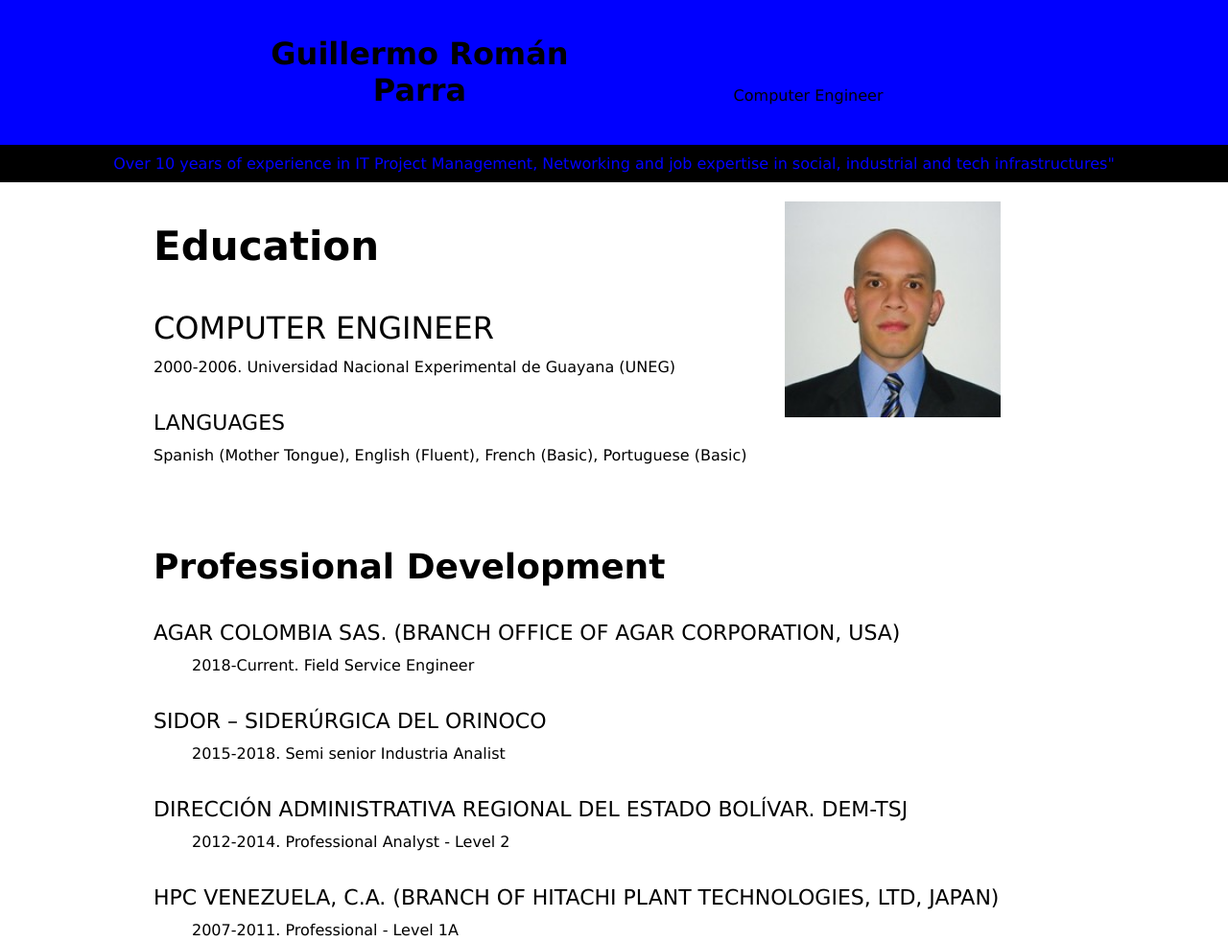
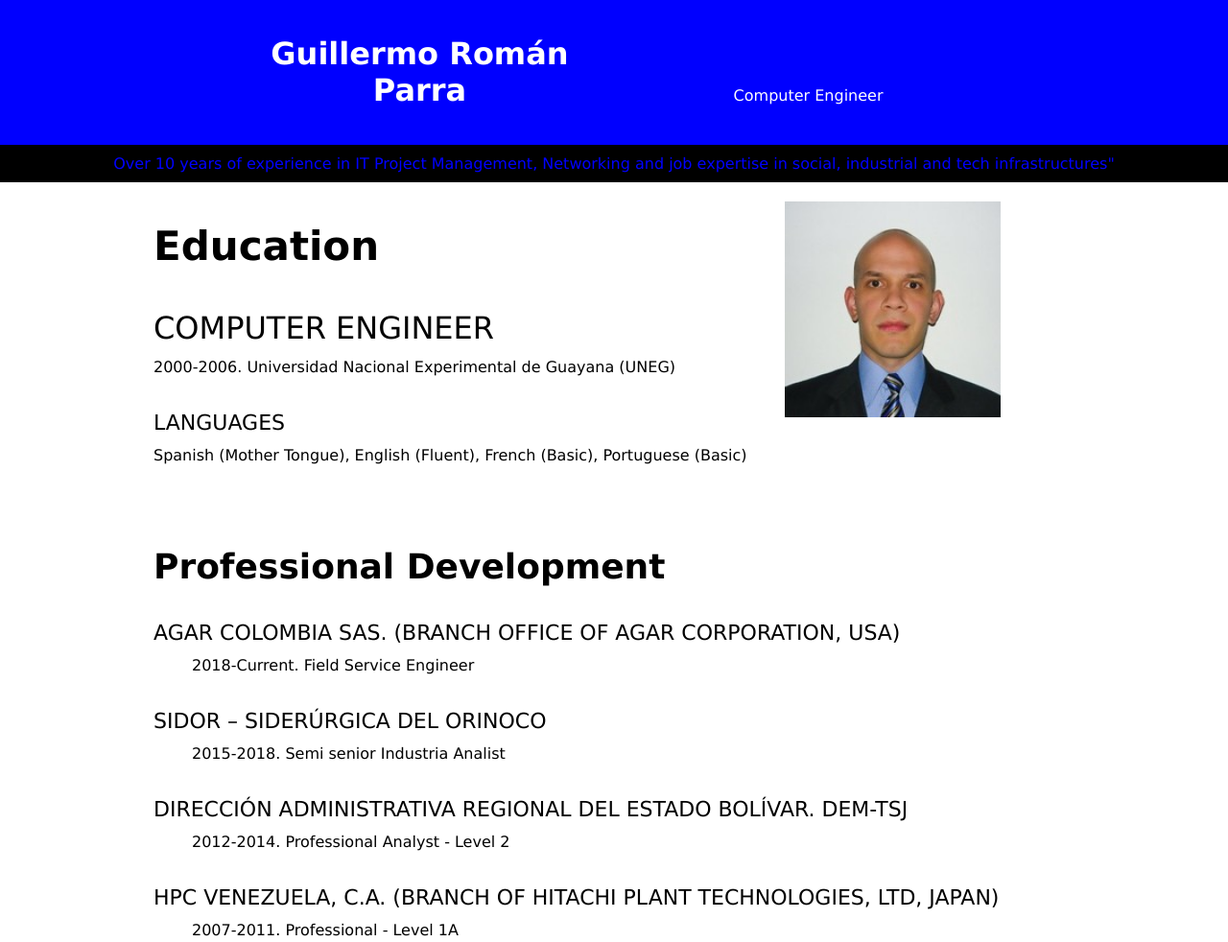
Before and after one commit to gromanp/CV, a plain HTML site: page index.html in a window 1280 px wide. Shown: the top 982 px of the page at 96% size. Drawn offline with Linux system fonts and the light colour scheme.

Commit message:
Se cambio texto h1 a blanco

```diff
--- a/index.html
+++ b/index.html
@@ -6,7 +6,7 @@
         <meta name="description" content="Guillermo es un Ingeniero Informático con mas de 10 años de experiencia">
     </head>
     <body style="font-family:'Lucida Sans', 'Lucida Sans Regular', 'Lucida Grande', 'Lucida Sans Unicode', Geneva, Verdana, sans-serif; margin: 0px;"></body>
-        <header style="background-color:blue;color:black;text-align: center;padding: 16px;">
+        <header style="background-color:blue;color:white;text-align: center;padding: 16px;">
             <h1 style="display: inline-block;width:400px;font-weight:700;">Guillermo Román Parra</h1>
             <p style="display: inline-block;width:400px;font-weight:200;">Computer Engineer</p>
         </header>
```
